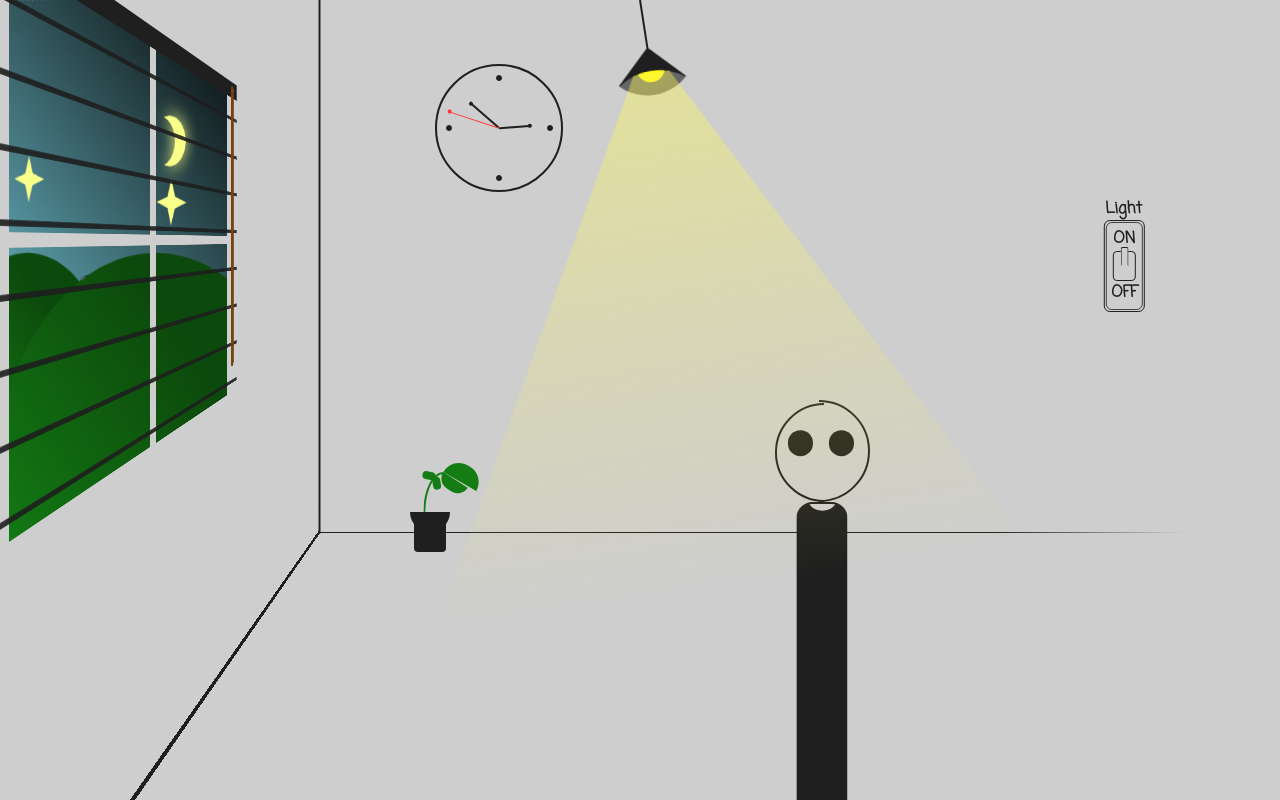
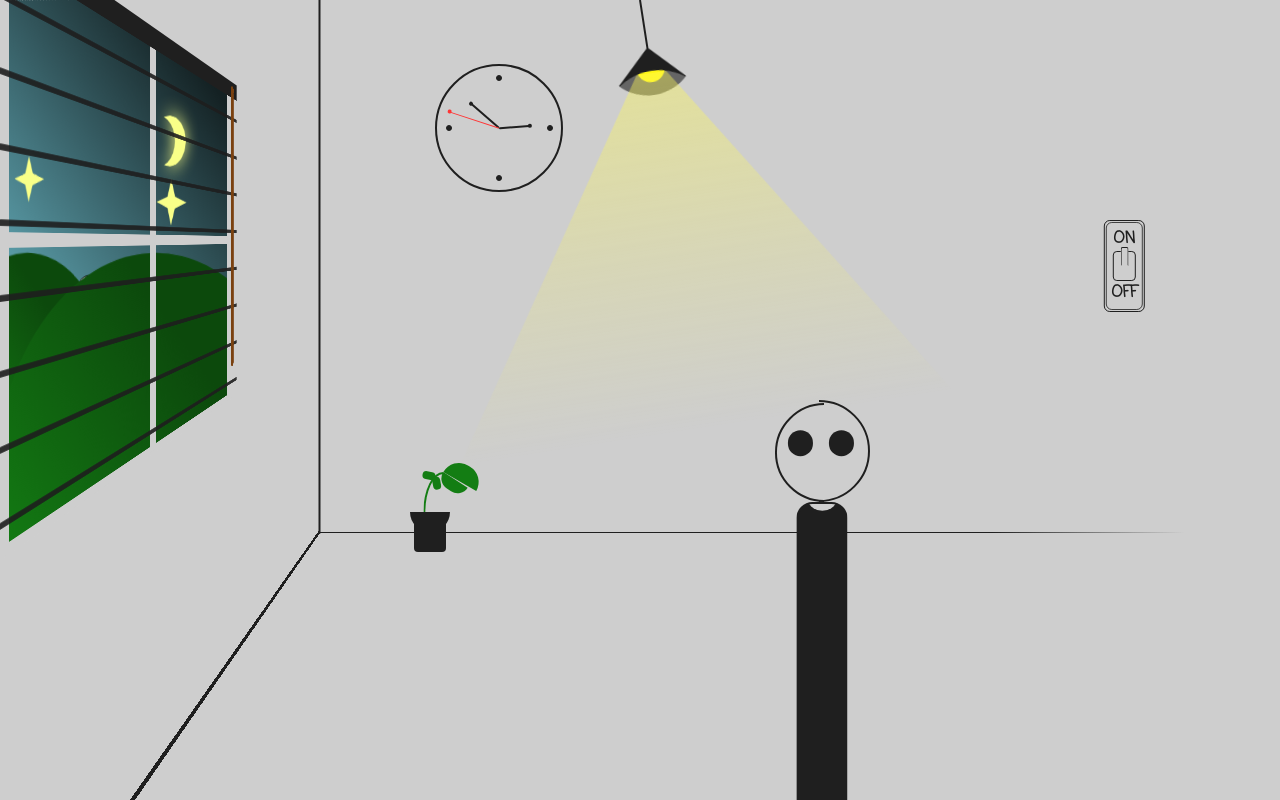
Before and after one commit to TohidEq/TohidEq, a Next.js app: page / in a window 1280 px wide. Built offline with nearby package versions, Linux system fonts and the light colour scheme.

Commit message:
Fix Light switch and ray

```diff
--- a/src/components/light/light.css
+++ b/src/components/light/light.css
@@ -89,7 +89,7 @@
 .light__rays {
   @apply absolute left-1/2
   pointer-events-none
-  w-[600px] h-[65vh]
+  w-[500px] h-[45vh]
   -translate-x-1/2
   -translate-y-6;
 
--- a/src/components/light/light.tsx
+++ b/src/components/light/light.tsx
@@ -43,7 +43,7 @@ export default function Light() {
           onClick={toggleTheme}
           aria-label="Toggle light and dark theme"
         >
-          <span className="light__switch__title">Light</span>
+          <span className="light__switch__title"></span>
           <div className="light__switch__content">
             <span>ON</span>
             <div className="light__switch__key"></div>
```
